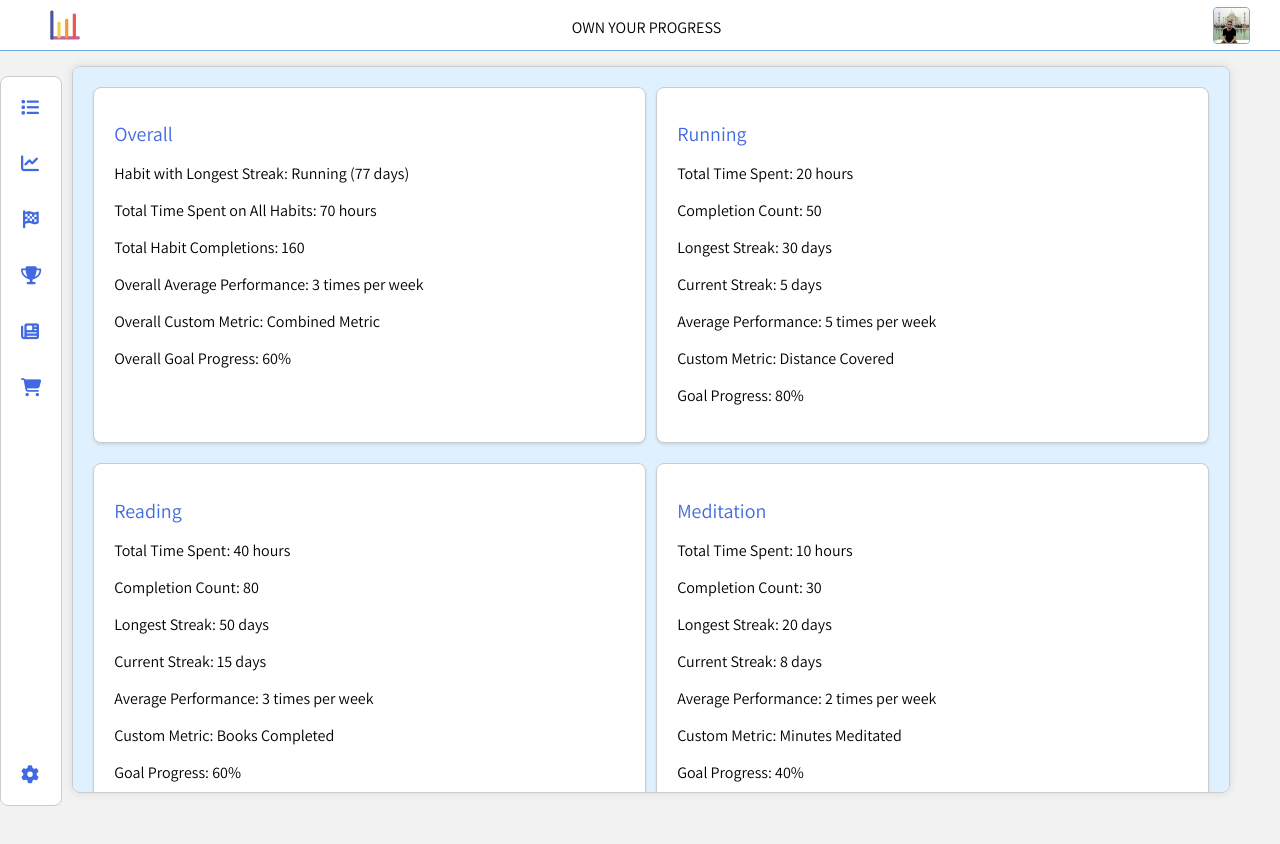
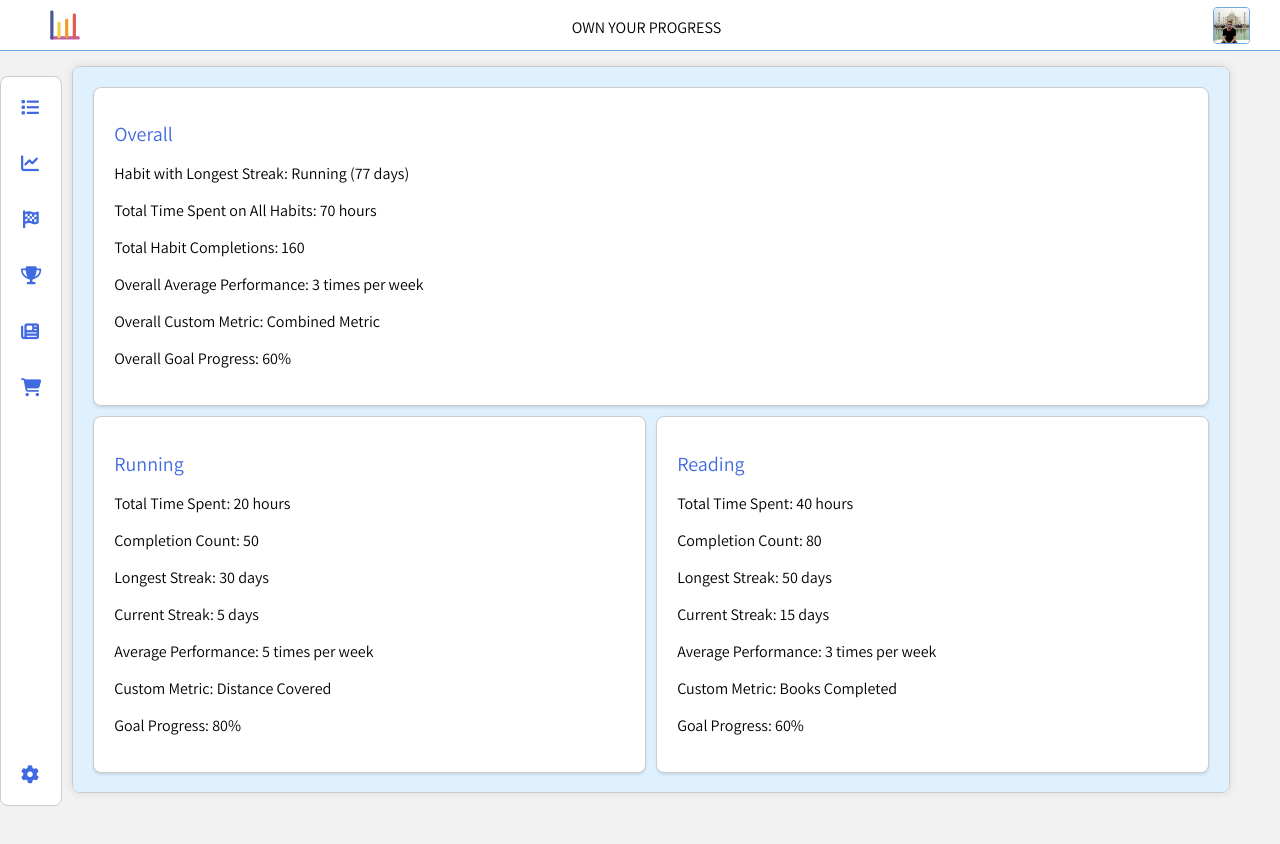
Before and after one commit to joseph-johnson27001/habits_tracker, a Vue app: page /#/statistics in a window 1280 px wide. Shown: the top 844 px of the page. Built offline with nearby package versions, Linux system fonts and the light colour scheme.

Commit message:
Viewport fix and overall section change

```diff
--- a/src/views/StatisticsPage.vue
+++ b/src/views/StatisticsPage.vue
@@ -1,5 +1,5 @@
 <template>
-  <div class="statistics-layout">
+  <div>
     <div class="habit-statistics card">
       <h1>Overall</h1>
       <p>Habit with Longest Streak: {{ overall.longestStreakHabit }}</p>
@@ -13,6 +13,7 @@
       <p>Overall Custom Metric: {{ overall.overallCustomMetric }}</p>
       <p>Overall Goal Progress: {{ overall.overallGoalProgress }}</p>
     </div>
+    <div class="statistics-layout">
       <div
         v-for="(habit, index) in habits"
         :key="index"
@@ -27,6 +28,7 @@
         <p>Custom Metric: {{ habit.customMetric }}</p>
         <p>Goal Progress: {{ habit.goalProgress }}</p>
         <!-- Add more statistics as needed -->
+      </div>
     </div>
   </div>
 </template>
@@ -88,6 +90,12 @@ export default {
   gap: 10px;
 }
 
+@media (max-width: 992px) {
+  .statistics-layout {
+    grid-template-columns: 1fr;
+  }
+}
+
 h2 {
   font-size: 24px;
   margin-bottom: 10px;
```
Lines whose indentation alone changed are shown as unchanged.
